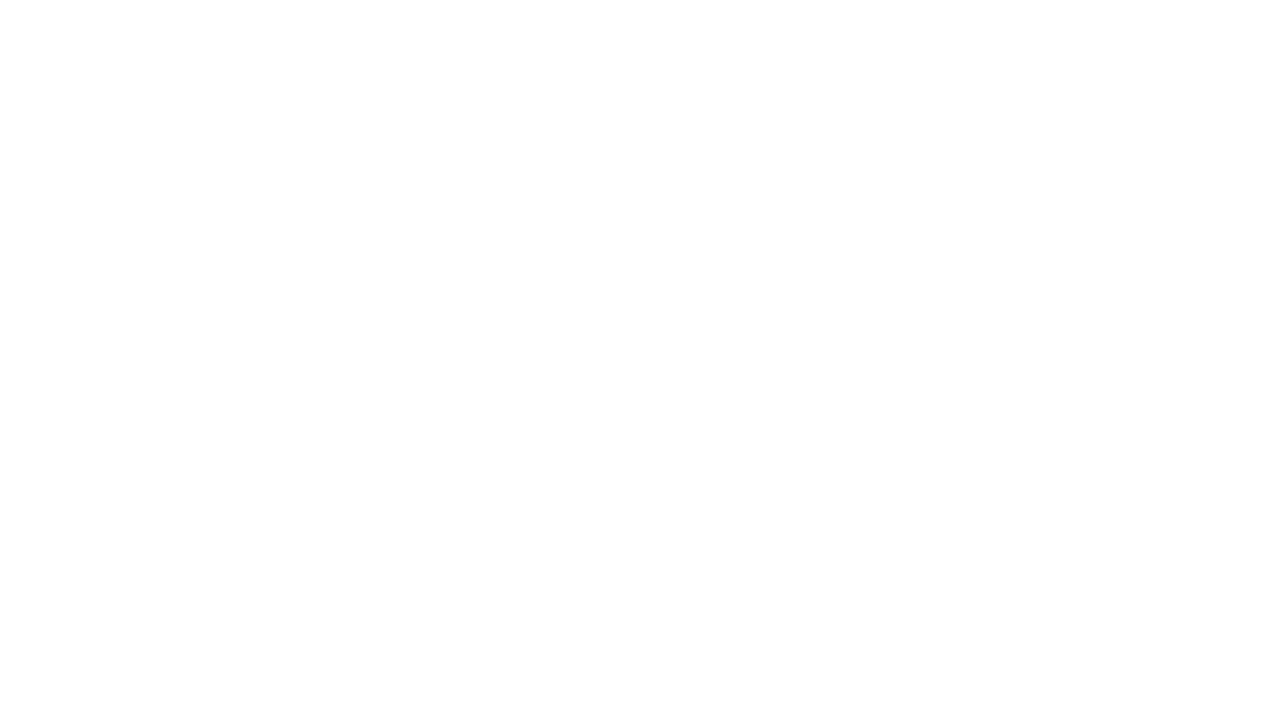
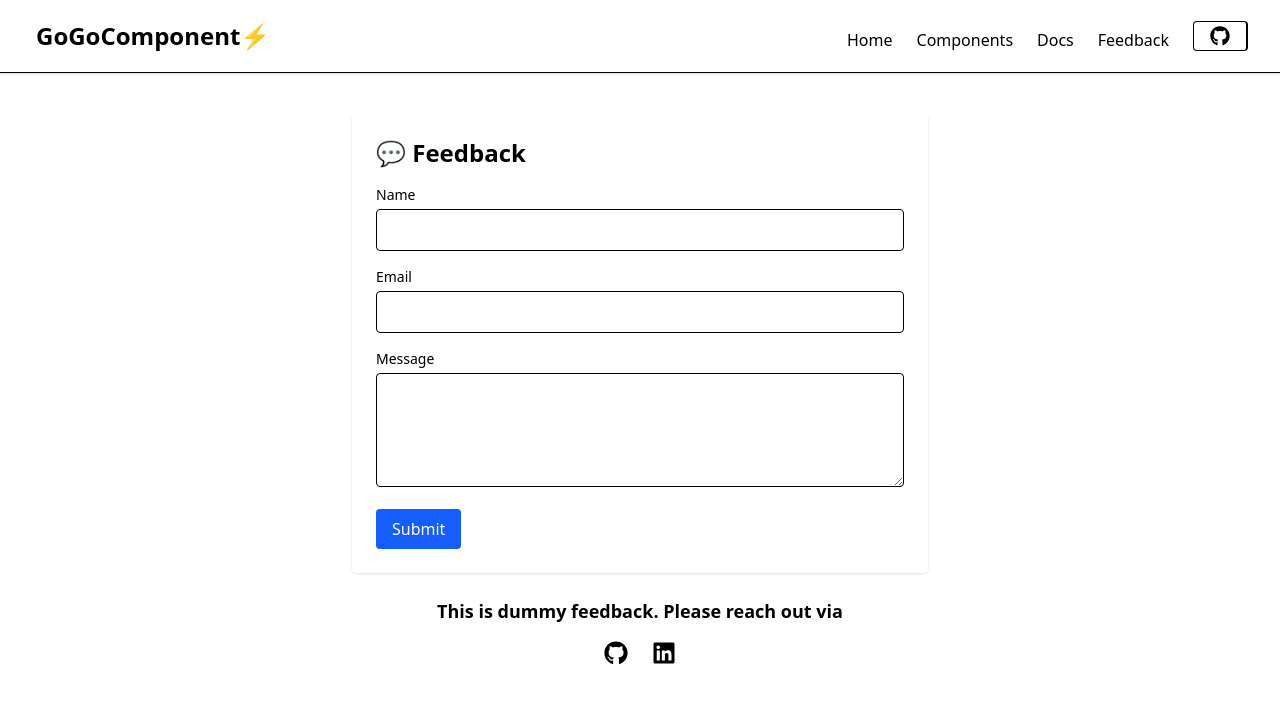
Before and after one commit to Rakesh709/gogocomponents, a React (Vite) app: page /feedback in a window 1280 px wide. Before the commit this address had no page. Shown: the top 702 px of the page. Built offline with nearby package versions, Linux system fonts and the light colour scheme.

Commit message:
added feedback form with active link

```diff
--- /dev/null
+++ b/src/components/FeedbackForm/FeedbackForm.jsx
@@ -0,0 +1,112 @@
+import React from "react";
+import { useState } from "react";
+import Navbar from "../Navbar/Navbar";
+import Footer from "../Footer/Footer";
+import { FaGithub, FaLinkedin } from "react-icons/fa";
+
+function FeedbackForm() {
+  const [submitted, setSubmitted] = useState(false);
+  const [form, setForm] = useState({
+    name: "",
+    email: "",
+    message: "",
+  });
+
+  const handleChange = (e) => {
+    const { name, value } = e.target;
+    setForm((prev) => ({ ...prev, [name]: value }));
+  };
+
+  const handleSubmit = (e) => {
+    e.preventDefault();
+    // For now, just log feedback
+    console.log("Feedback submitted:", form);
+    setSubmitted(true);
+    setForm({ name: "", email: "", message: "" });
+  };
+  return (
+    <div className="max-w-full">
+      <Navbar />
+
+      <div className="max-w-xl mx-auto bg-white p-6 rounded shadow mt-10">
+        <h2 className="text-2xl font-semibold mb-4">💬 Feedback</h2>
+
+        {submitted ? (
+          <div className="text-green-600 font-medium">
+            Thank you for your feedback! 🙌
+          </div>
+        ) : (
+          <form onSubmit={handleSubmit} className="space-y-4">
+            <div>
+              <label className="block text-sm font-medium">Name</label>
+              <input
+                name="name"
+                type="text"
+                value={form.name}
+                onChange={handleChange}
+                required
+                className="w-full p-2 border rounded mt-1"
+              />
+            </div>
+
+            <div>
+              <label className="block text-sm font-medium">Email</label>
+              <input
+                name="email"
+                type="email"
+                value={form.email}
+                onChange={handleChange}
+                required
+                className="w-full p-2 border rounded mt-1"
+              />
+            </div>
+
+            <div>
+              <label className="block text-sm font-medium">Message</label>
+              <textarea
+                name="message"
+                rows="4"
+                value={form.message}
+                onChange={handleChange}
+                required
+                className="w-full p-2 border rounded mt-1"
+              ></textarea>
+            </div>
+
+            <button
+              type="submit"
+              className="bg-blue-600 text-white px-4 py-2 rounded hover:bg-blue-700"
+            >
+              Submit
+            </button>
+          </form>
+        )}
+      </div>
+      <div className="text-center mt-6">
+        <p className="font-semibold text-lg">
+          This is dummy feedback. Please reach out via
+        </p>
+        <div className="flex justify-center gap-6 mt-4 text-2xl">
+          <a
+            href="https://github.com/rakesh709"
+            target="_blank"
+            rel="noopener noreferrer"
+            className="hover:text-gray-700"
+          >
+            <FaGithub />
+          </a>
+          <a
+            href="https://www.linkedin.com/in/rakesh-kumar-6b3228145/"
+            target="_blank"
+            rel="noopener noreferrer"
+            className="hover:text-blue-700"
+          >
+            <FaLinkedin />
+          </a>
+        </div>
+      </div>
+    </div>
+  );
+}
+
+export default FeedbackForm;
--- a/src/components/Navbar/Navbar.jsx
+++ b/src/components/Navbar/Navbar.jsx
@@ -1,4 +1,5 @@
-import React from 'react'
+import React from "react";
+import { FaGithub } from "react-icons/fa";
 
 function Navbar() {
   return (
@@ -16,11 +17,18 @@ function Navbar() {
         <a href="/docs" className="hover:underline font-medium">
           Docs
         </a>
-        <a href="#" className="hover:underline font-medium">
+        <a href="/feedback" className="hover:underline font-medium">
           Feedback
         </a>
         <button className="bg-brown-700 text-black px-4 py-1 border-r-black rounded cursor-pointer border-1 border-r-2">
-          GitHub
+          <a
+            href="https://github.com/rakesh709"
+            target="_blank"
+            rel="noopener noreferrer"
+            className=""
+          >
+            <FaGithub size={20} />
+          </a>
         </button>
       </nav>
     </header>
--- a/src/main.jsx
+++ b/src/main.jsx
@@ -5,6 +5,7 @@ import App from "./App.jsx";
 import Homepage from "./components/HomePage/Homepage.jsx";
 import { BrowserRouter, Route, Routes } from "react-router";
 import Documentation from "./components/Documentation/Documentation.jsx";
+import FeedbackForm from "./components/FeedbackForm/FeedbackForm.jsx";
 
 createRoot(document.getElementById("root")).render(
   <StrictMode>
@@ -14,6 +15,7 @@ createRoot(document.getElementById("root")).render(
         <Route path="/components" element={<App />} />
         <Route path="/homepage" element={<Homepage />} />
         <Route path="/docs" element={<Documentation />} />
+        <Route path="/feedback" element={<FeedbackForm />} />
       </Routes>
     </BrowserRouter>
   </StrictMode>
```
